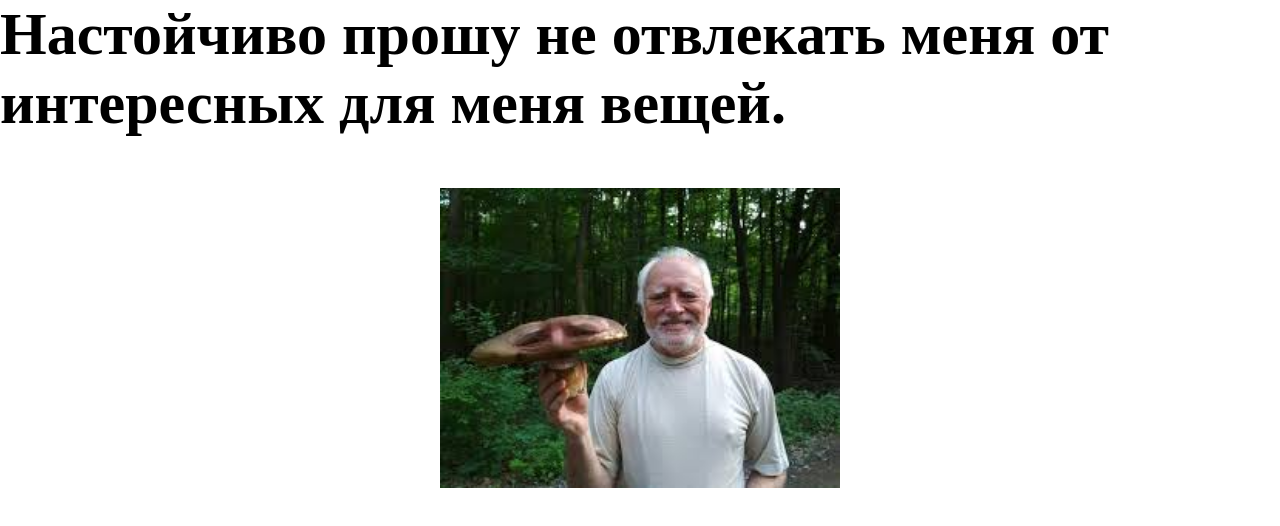
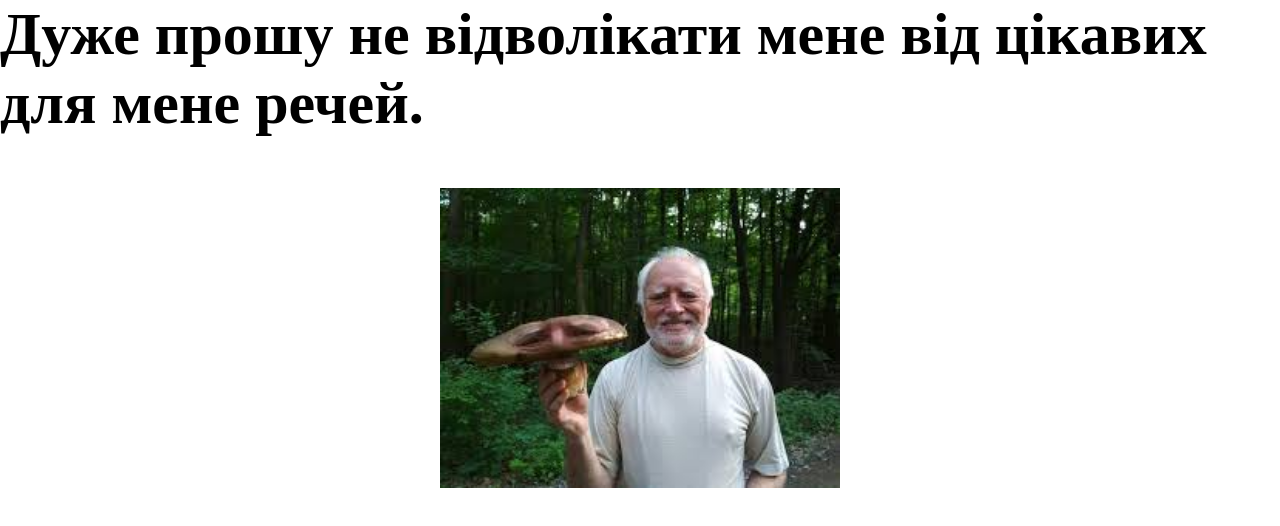
Before and after one commit to MaxKusiak/Otvlek, a plain HTML site: page index.html in a window 1280 px wide. Drawn offline with Linux system fonts and the light colour scheme.

Commit message:
Add files via upload

```diff
--- a/index.html
+++ b/index.html
@@ -9,7 +9,7 @@
 </head>
 <body>
     <div class="title">
-        <b>Настойчиво прошу не отвлекать меня от интересных для меня вещей.</b>
+        <b>Дуже прошу не відволікати мене від цікавих для мене речей.</b>
     </div>
     <div class="img">
         <img src="assets/img/grib.jpeg" alt="#">
```
